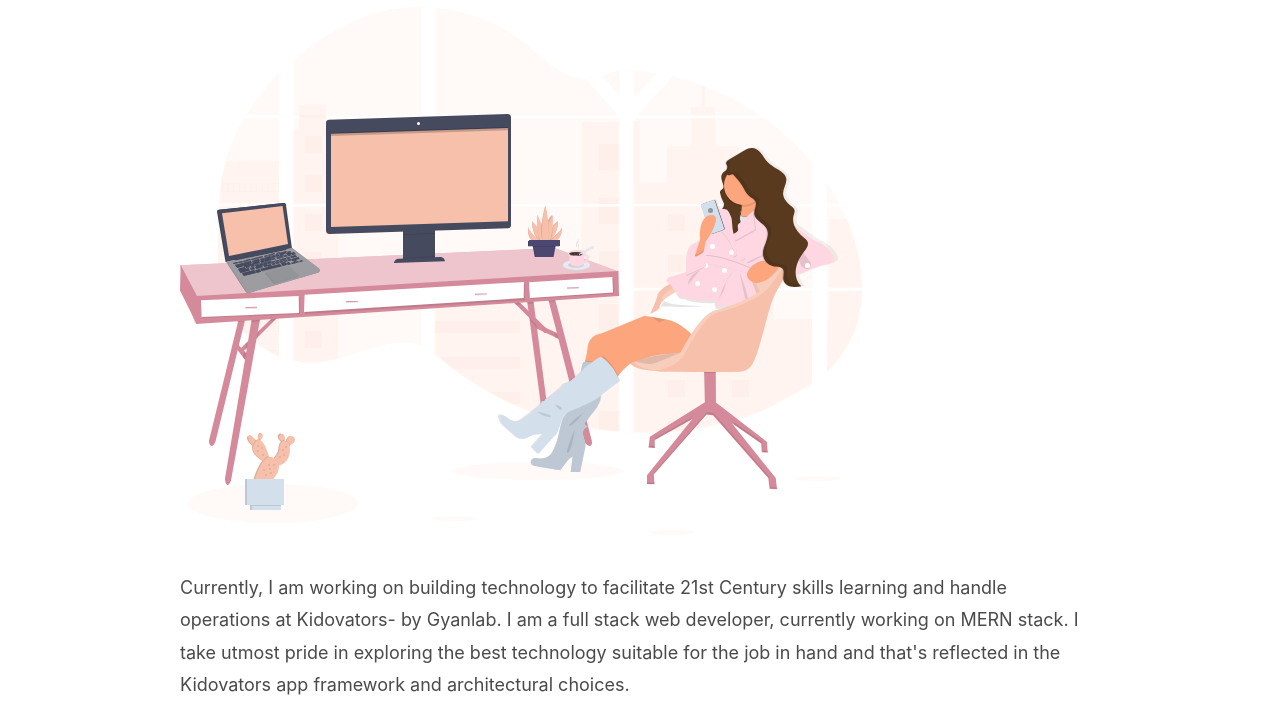
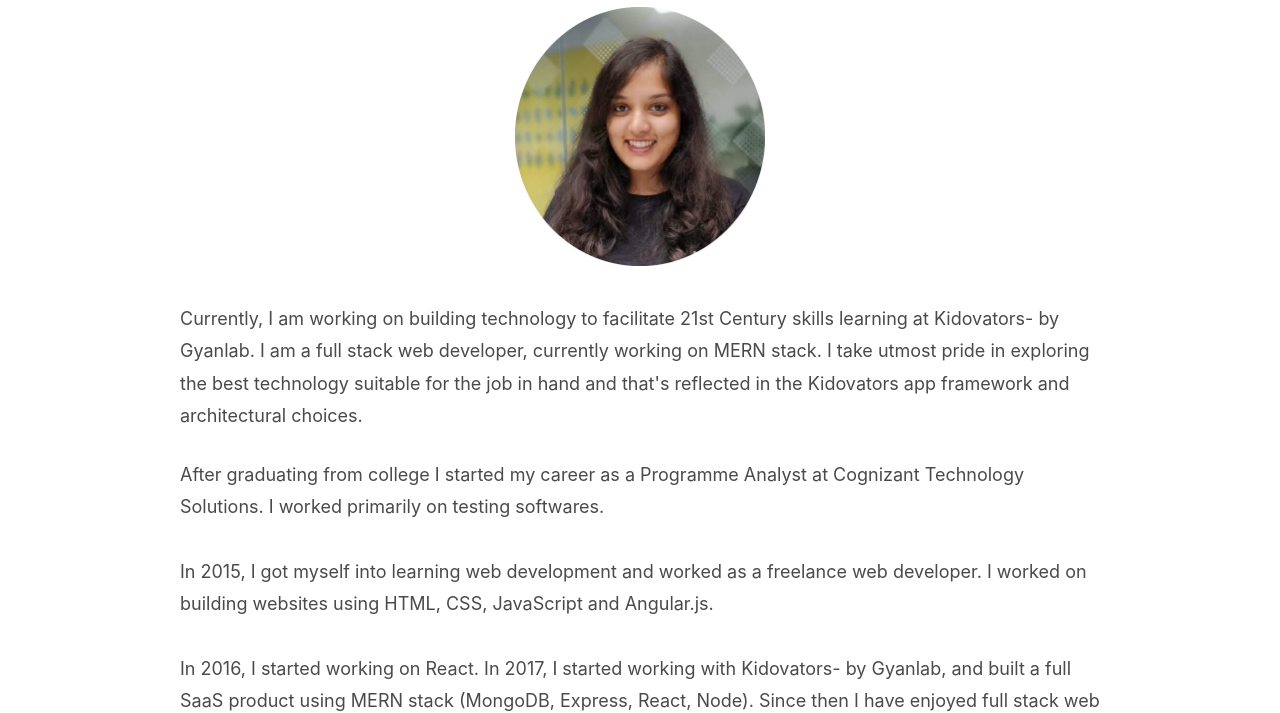
Before and after one commit to akankshach29/coderchachi.com, a Gatsby site: page /about in a window 1280 px wide. Shown: the part 87-800 px from the top of the page. Built offline with nearby package versions, Linux system fonts and the light colour scheme; Gatsby itself is replaced by a stand-in of ours.

Commit message:
profile pic added

```diff
--- a/src/pages/about.js
+++ b/src/pages/about.js
@@ -1,16 +1,19 @@
 import React from 'react'
 import Layout from '../components/layout'
 
-import womanAtDesk from '../images/woman-at-desk.svg'
+import womanAtDesk from '../images/akanksha-pic.png'
 import date2015 from '../images/2015.svg'
 import date2017 from '../images/2017.svg'
 import date2018 from '../images/2018.svg'
 
 const AboutPage = () => (
   <Layout>
-    <img src={womanAtDesk} alt="Woman at desk" />
+    <div style={ { textAlign: 'center' } }>
+      <img src={womanAtDesk} alt="Woman at desk" style={ { width: '250px' } }/>
+    </div>
+
     <p>
-    Currently, I am working on building technology to facilitate 21st Century skills learning and handle operations at Kidovators- by Gyanlab. I am a full stack web developer, currently working on MERN stack. I take utmost pride in exploring the best technology suitable for the job in hand and that's reflected in the Kidovators app framework and architectural choices.
+    Currently, I am working on building technology to facilitate 21st Century skills learning at Kidovators- by Gyanlab. I am a full stack web developer, currently working on MERN stack. I take utmost pride in exploring the best technology suitable for the job in hand and that's reflected in the Kidovators app framework and architectural choices.
     </p>
 
     <p>
```
Also changed, not shown: src/images/akanksha-pic.png (added).
